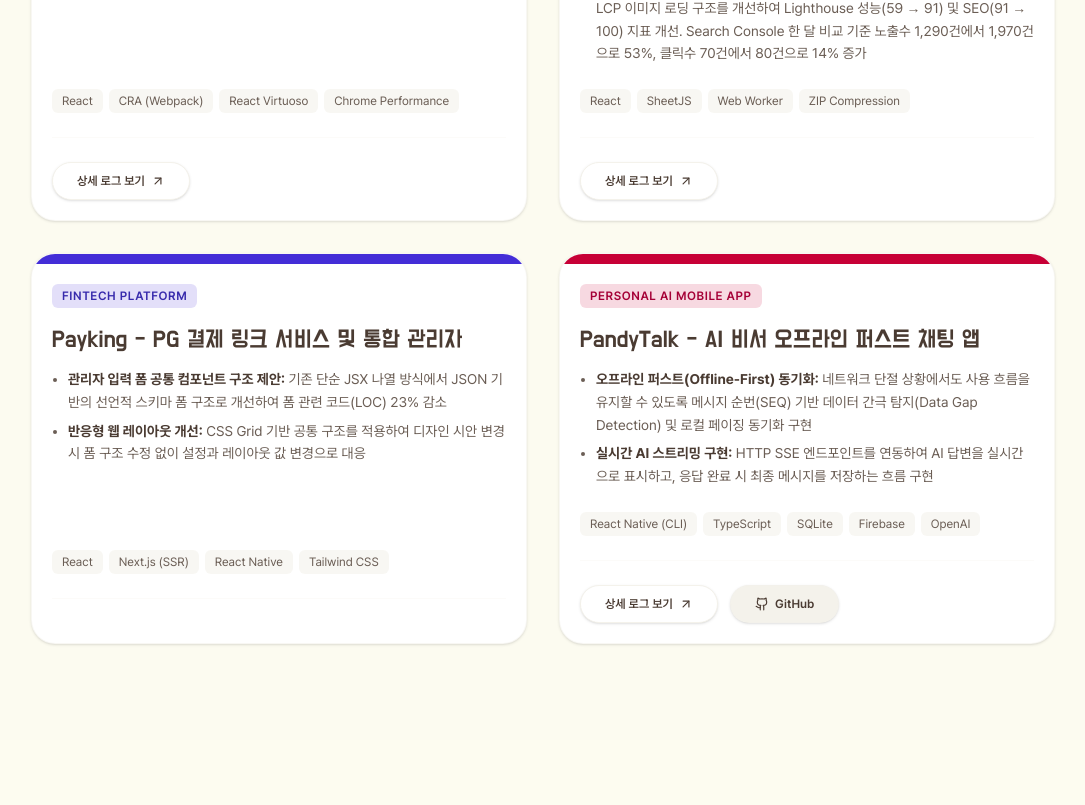
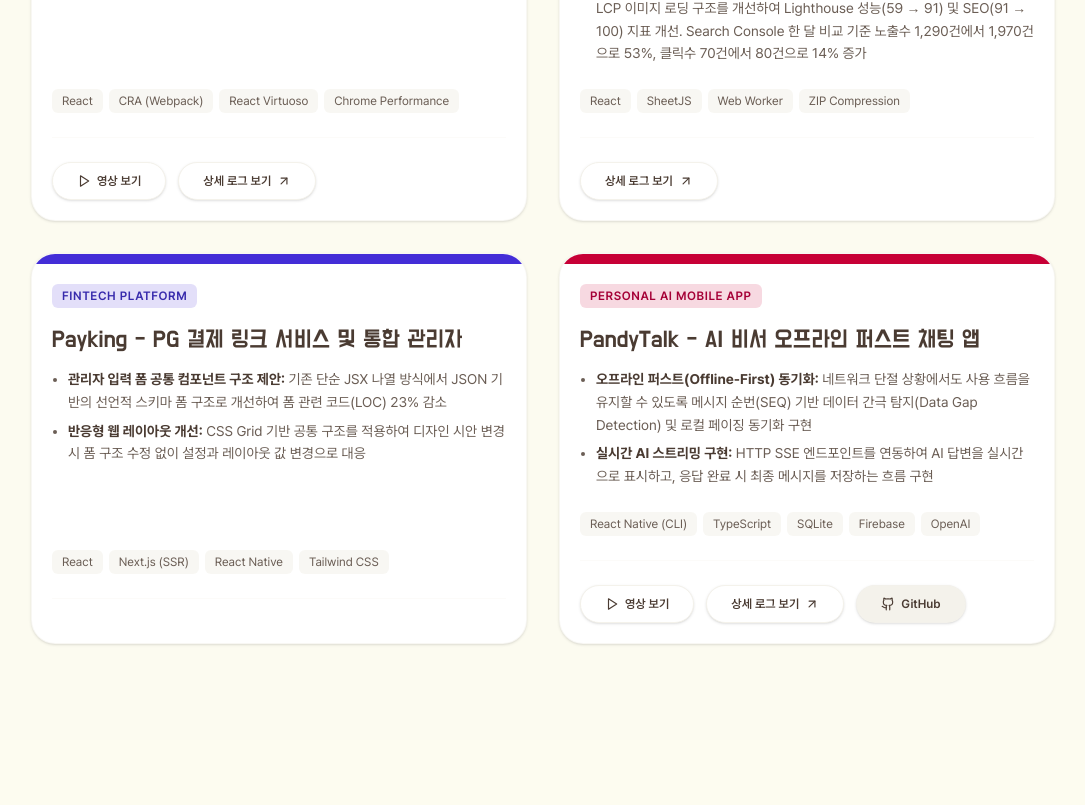
Before and after one commit to 951jth/portpolio, a Next.js app: page / in a window 1280 px wide. Shown: the part 2955-3760 px from the top of the page, without its empty margins (97-1182 px from the left). Built offline with nearby package versions, Linux system fonts and the light colour scheme; no server answers.

Commit message:
feat: 프로젝트 섹션에 동영상 재생 모달 기능 추가
- VideoModal 및 VideoButton 클라이언트 컴포넌트 추가

- Mozzle, PandyTalk 프로젝트에 유튜브 영상 링크 및 비율(16:9, 9:16) 맞춤 연동

- 버튼 UI 스타일을 기존 아웃라인 버튼과 통일

```diff
--- a/src/components/sections/ProjectCard.tsx
+++ b/src/components/sections/ProjectCard.tsx
@@ -1,4 +1,5 @@
 import Button from "@/components/ui/Button";
+import VideoButton from "@/components/ui/VideoButton";
 import { ArrowUpRight, Github } from "lucide-react";
 
 export type ProjectTheme = "primary" | "secondary" | "blue" | "emerald" | "purple" | "orange" | "rose";
@@ -10,6 +11,8 @@
   tags: string[];
   link?: string;
   github?: string;
+  video?: string;
+  videoRatio?: "16:9" | "9:16";
   featured: boolean;
   theme?: ProjectTheme;
 }
@@ -82,6 +85,13 @@
 
           {/* Actions */}
           <div className="flex gap-3 items-center border-t border-outer/30 pt-6">
+            {project.video && (
+              <VideoButton
+                videoId={project.video}
+                title={project.title}
+                videoRatio={project.videoRatio}
+              />
+            )}
             {project.link && <Button
               href={project.link}
               target="_blank"
--- a/src/components/sections/Projects.tsx
+++ b/src/components/sections/Projects.tsx
@@ -16,6 +16,8 @@
     ],
     tags: ["React", "CRA (Webpack)", "React Virtuoso", "Chrome Performance"],
     link: process.env.NEXT_PUBLIC_NOTION_URL || "",
+    video: "Cj3J-v1gLcI",
+    videoRatio: "16:9",
     featured: true,
   },
   {
@@ -64,6 +66,8 @@
     tags: ["React Native (CLI)", "TypeScript", "SQLite", "Firebase", "OpenAI"],
     link: process.env.NEXT_PUBLIC_NOTION_URL || "",
     github: "https://github.com/951jth/pandytalk",
+    video: "Kf3jksOo_W4",
+    videoRatio: "9:16",
     featured: false,
   },
 ];
--- /dev/null
+++ b/src/components/ui/VideoButton.tsx
@@ -0,0 +1,37 @@
+"use client";
+
+import { useState } from "react";
+import Button from "./Button";
+import { Play } from "lucide-react";
+import VideoModal from "./VideoModal";
+
+export interface VideoButtonProps {
+  videoId: string;
+  title: string;
+  videoRatio?: "16:9" | "9:16";
+}
+
+export default function VideoButton({ videoId, title, videoRatio = "16:9" }: VideoButtonProps) {
+  const [isOpen, setIsOpen] = useState(false);
+
+  return (
+    <>
+      <Button
+        onClick={() => setIsOpen(true)}
+        variant="outline"
+        size="sm"
+        icon={<Play size={14} />}
+        iconPosition="left"
+        aria-label={`${title} 동영상 보기`}
+      >
+        영상 보기
+      </Button>
+      <VideoModal
+        videoId={videoId}
+        isOpen={isOpen}
+        onClose={() => setIsOpen(false)}
+        videoRatio={videoRatio}
+      />
+    </>
+  );
+}
--- /dev/null
+++ b/src/components/ui/VideoModal.tsx
@@ -0,0 +1,70 @@
+"use client";
+
+import { useEffect, useState } from "react";
+import { X, Loader2 } from "lucide-react";
+import { createPortal } from "react-dom";
+
+export interface VideoModalProps {
+  videoId: string;
+  isOpen: boolean;
+  onClose: () => void;
+  videoRatio?: "16:9" | "9:16";
+}
+
+export default function VideoModal({ videoId, isOpen, onClose, videoRatio = "16:9" }: VideoModalProps) {
+  const [mounted, setMounted] = useState(false);
+  const [isLoading, setIsLoading] = useState(true);
+
+  useEffect(() => {
+    setMounted(true);
+  }, []);
+
+  useEffect(() => {
+    if (isOpen) {
+      document.body.style.overflow = "hidden";
+      setIsLoading(true);
+    } else {
+      document.body.style.overflow = "unset";
+    }
+    return () => {
+      document.body.style.overflow = "unset";
+    };
+  }, [isOpen]);
+
+  if (!mounted || !isOpen) return null;
+
+  return createPortal(
+    <div className="fixed inset-0 z-50 flex items-center justify-center bg-black/80 p-4 sm:p-6 backdrop-blur-sm animate-in fade-in duration-200">
+      <div
+        className="absolute inset-0"
+        onClick={onClose}
+        aria-label="모달 닫기"
+      />
+      <div className={`relative z-10 w-full flex justify-center ${videoRatio === "16:9" ? "max-w-4xl" : "max-w-md h-[80vh]"}`}>
+        <button
+          onClick={onClose}
+          className="absolute -top-12 right-0 text-white hover:text-accent transition-colors p-2 rounded-full bg-black/50 hover:bg-black/80"
+          aria-label="닫기"
+        >
+          <X size={24} />
+        </button>
+        <div className={`w-full h-full relative bg-black rounded-xl overflow-hidden shadow-2xl ring-1 ring-white/10 flex items-center justify-center ${videoRatio === "16:9" ? "aspect-[16/9]" : "aspect-[9/16]"}`}>
+           {isLoading && (
+            <div className="absolute inset-0 flex items-center justify-center">
+              <Loader2 className="w-8 h-8 text-white/50 animate-spin" />
+            </div>
+          )}
+          <iframe
+            src={`https://www.youtube.com/embed/${videoId}?autoplay=1&rel=0`}
+            title="YouTube video player"
+            allow="accelerometer; autoplay; clipboard-write; encrypted-media; gyroscope; picture-in-picture; web-share"
+            allowFullScreen
+            className="absolute top-0 left-0 w-full h-full border-0"
+            onLoad={() => setIsLoading(false)}
+          />
+        </div>
+      </div>
+    </div>,
+    document.body
+  );
+}
```
